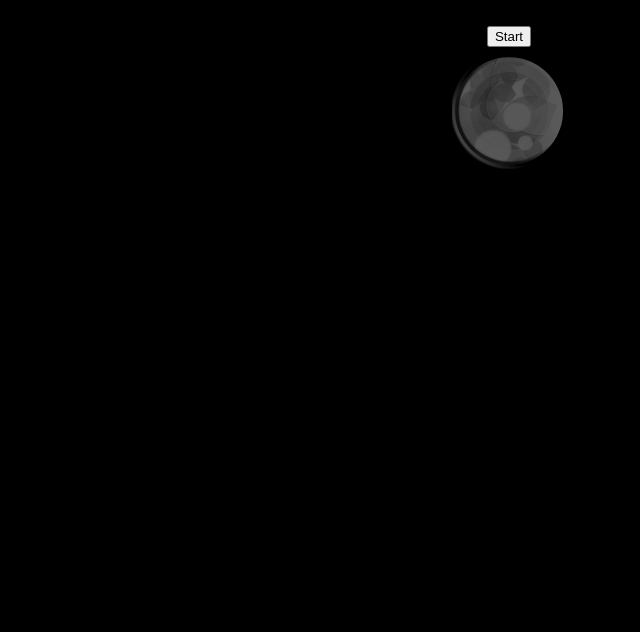
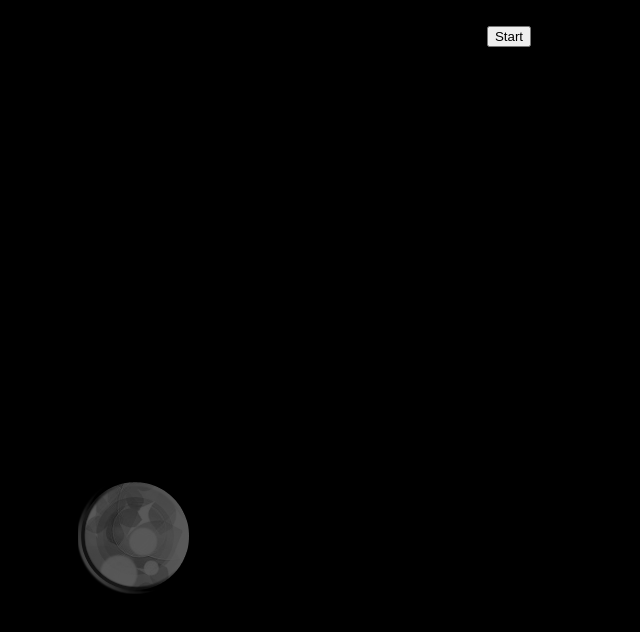
Before and after one commit to rxkt/best_js, a plain HTML site: page index.html in a window 1280 px wide. Both pictures are taken after a click on the button "Start". Shown: the whole page, without its empty margins (131-771 px from the left). Drawn offline with Linux system fonts and the light colour scheme.

Commit message:
initial positioning

```diff
--- a/action.js
+++ b/action.js
@@ -1,4 +1,8 @@
 console.log("???");
+
+var cow=document.getElementById("cow");
+
+//add moving cow
 
 
 var random_num = function(x){
@@ -17,6 +21,11 @@ obj.addEventListener('click',
 
 
 var start=function(){
+    window.addEventListener("mousemove",function(e){
+	//console.log(e.pageX+" "+e.pageY);
+	mouseX = e.pageX;
+	mouseY = e.pageY;
+    });
     console.log("started your stupid game");
     music = new Audio("cantina.mp3");
     music.addEventListener("ended",function () {
@@ -25,6 +34,14 @@ var start=function(){
     }, false);
     music.play();
     setInterval(timer,500);
+    var width = document.documentElement.clientWidth;
+    var height = document.documentElement.clientHeight;
+
+    cow.style.position= 'absolute';
+    cow.style.left=random_num(width-128)+'px';
+    cow.style.top=random_num(height-128)+'px';
+    //cow.style.left='100%';
+    //cow.style.top='100%';
     function timer(){
 	//console.log("printed line");
 	//try hiding the cow
--- a/index.html
+++ b/index.html
@@ -1,5 +1,9 @@
 <!DOCTYPE html>
 <!-- consider using css again for button-->
+
+<!--<style>
+body,html { height:100%;}
+</style>-->
 
 <html>
   <title>
@@ -15,11 +19,14 @@
 	  <!-- css for button size? -->
 	  Start
 	</button>
-	<br>
+      </center>
+      <br>
+      <div class="target">
 	<img id="cow" src="cow.png"><!-- don't need end tag?-->
 	<!-- check for img and its coords on the page?? -->
+      </div>
 
-      </center>
+
     </font>
     <script src="./action.js">
     </script>
```
